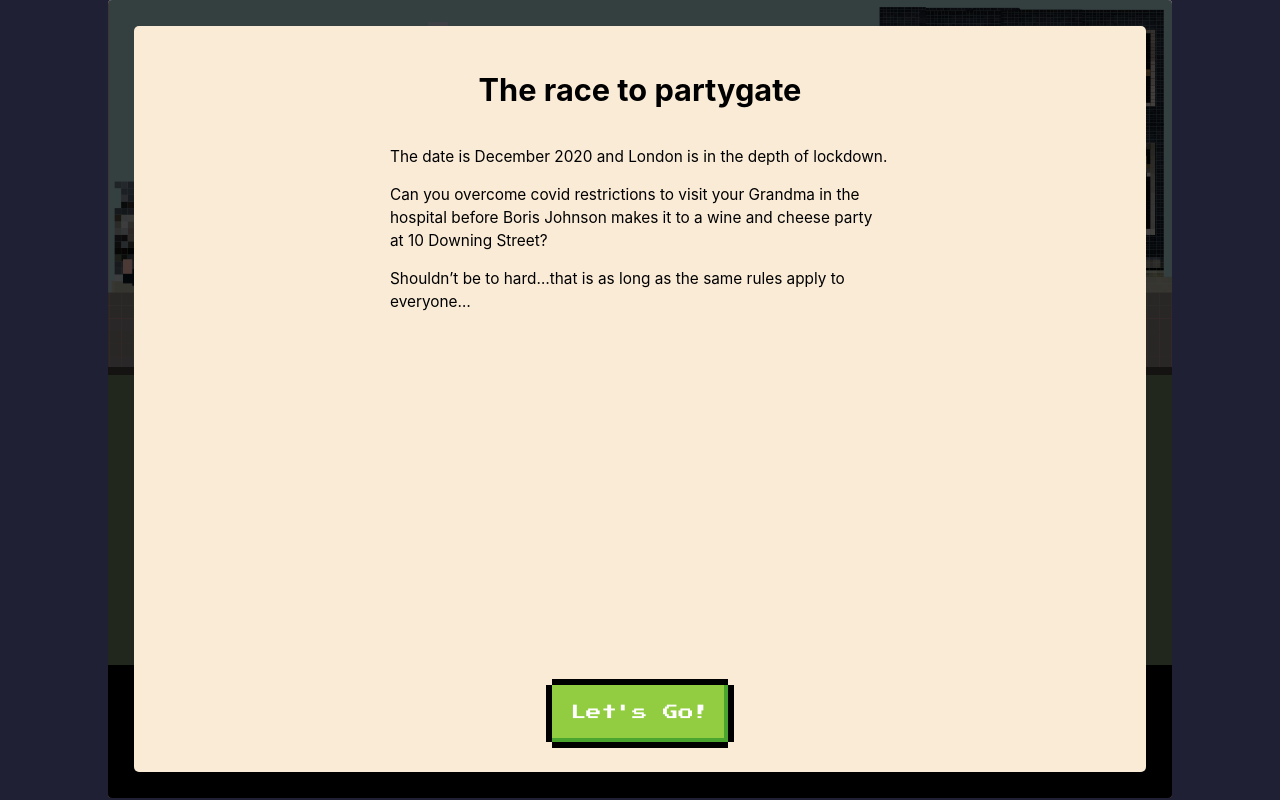
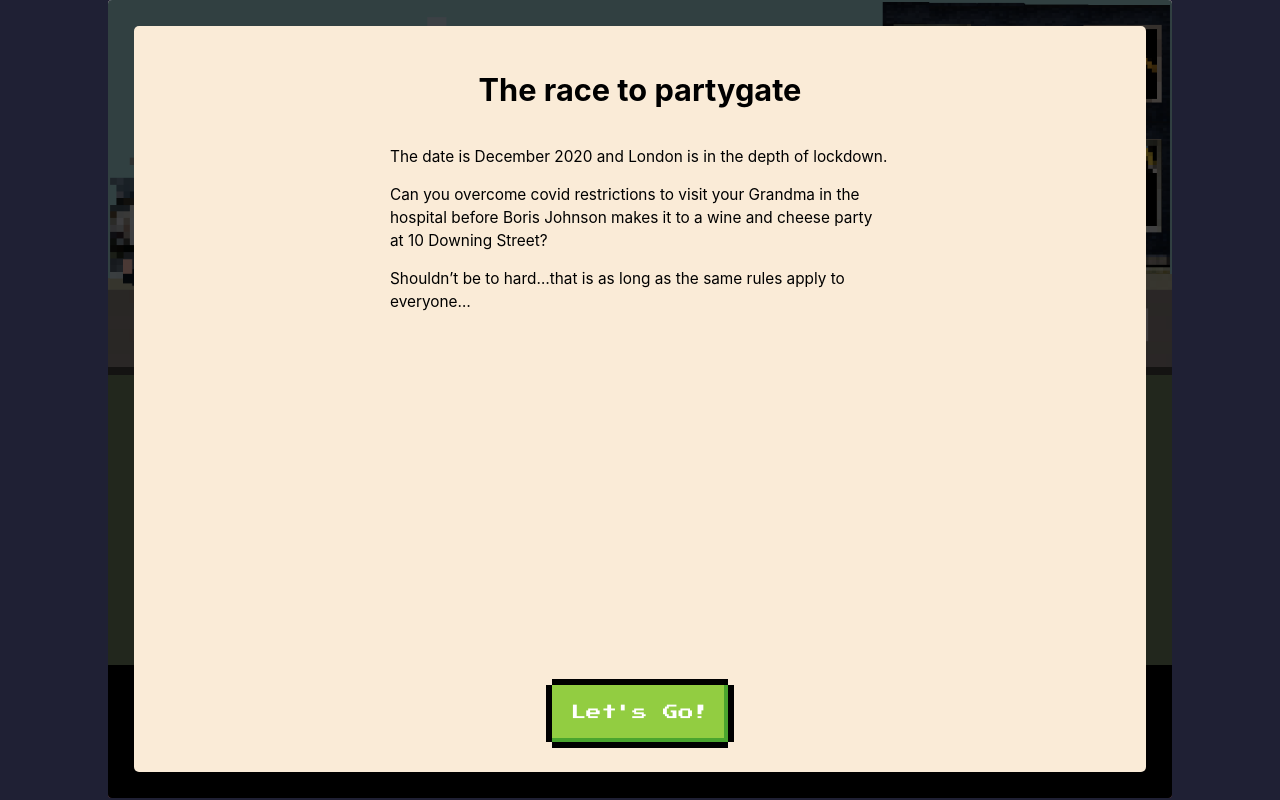
Before and after one commit to adamdavidcole/you-say-tory-we-say-party, a website built with Parcel: page src/index.html in a window 1280 px wide. Both pictures are taken after a click on the link "Begin". Shown: the part 2-802 px from the top of the page. Built offline with nearby package versions, Linux system fonts and the light colour scheme.

Commit message:
experiment with different background images

```diff
--- a/src/index.html
+++ b/src/index.html
@@ -73,7 +73,7 @@
             <img id="commoner-track-background-img" src="../static/commoner-background-003.svg" />
           </div>
           <div id="mp-track-background-container" class="hidden">
-            <img id="mp-track-background-img-2" src="../static/mp-background-02.svg" />
+            <img id="mp-track-background-img-2" src="../static/mp-background-05.png" />
           </div>
         </div>
 
--- a/src/main.js
+++ b/src/main.js
@@ -196,17 +196,17 @@
   showGameIntroOverlay();
 }
 
+/**
+ * CARD DECKS
+ */
+const CommonerCardDeck = new CardDeck(ROLES.COMMONER);
 let MpCardDeck = new CardDeck(ROLES.MP);
 for (let i = 0; i < 5; i += 1) {
   // ensure we start with positive move for MP
   const card = MpCardDeck.peekCard();
   if (card.positionChange > 0) break;
   MpCardDeck = new CardDeck(ROLES.MP);
-  console.log('check again');
 }
-
-const CommonerCardDeck = new CardDeck(ROLES.COMMONER);
-
 function getCardDeck(role) {
   return role === ROLES.MP ? MpCardDeck : CommonerCardDeck;
 }
```
Also changed, not shown: static/commoner-background-004.png (added), static/commoner-background-005.png (added), static/mp-background-03.png (added), static/mp-background-04.png (added), static/mp-background-05.png (added), 2 other files.
